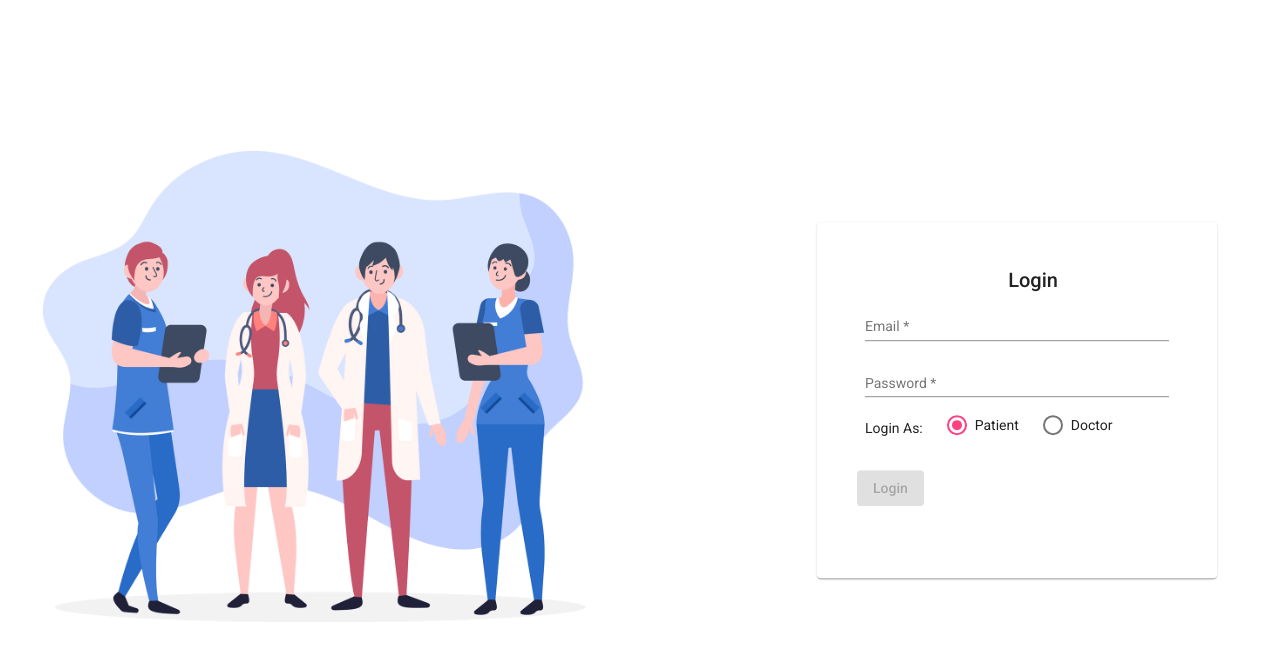
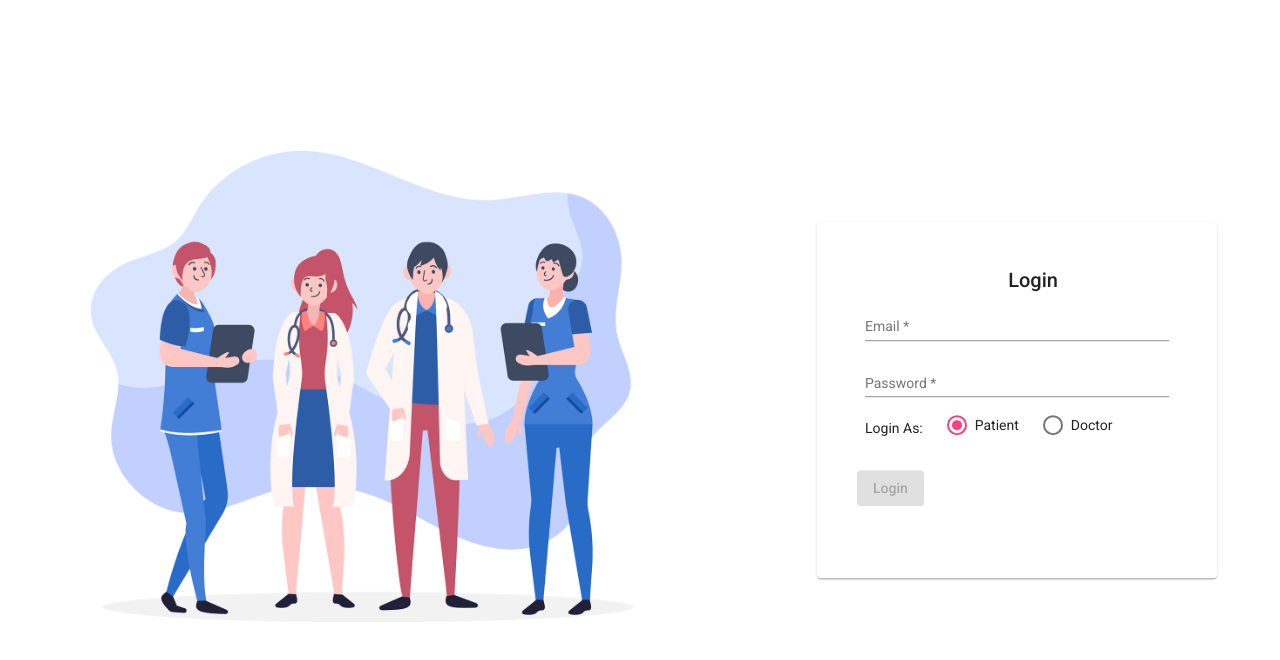
Before and after one commit to jspw/MeOne-Doctor-Patient-Version, an Angular app in the folder client/web/: page /auth in a window 1280 px wide. Shown: the top 660 px of the page. Built offline with nearby package versions, Linux system fonts and the light colour scheme.

Commit message:
No Major Change

```diff
--- a/client/web/src/app/auth/auth.component.html
+++ b/client/web/src/app/auth/auth.component.html
@@ -1,7 +1,7 @@
 <div class="container-fluid d-flex h-100">
     <div class="row justify-content-center align-self-center">
         <div class="col-lg-6">
-            <img src="assets/img/bg-01.png" class="img-fluid" alt="" srcset="">
+            <img src="assets/img/bg-01.png" class="img-fluid ml-5" alt="" srcset="">
         </div>
         <div class="col-lg-6">
             <div class="valign float-right">
```
